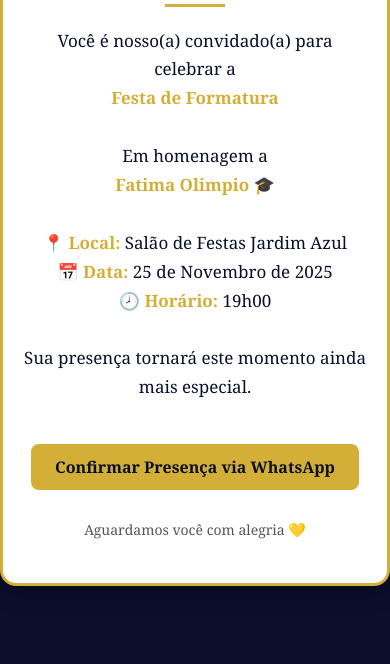
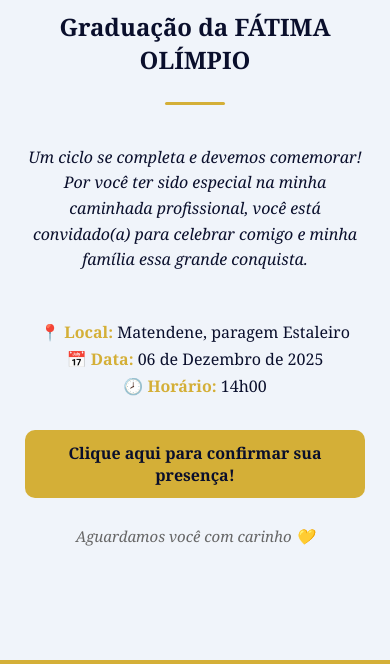
Before and after one commit to FatimaDev-devvv/My-graduation, a plain HTML site: page index.html in a window 390 px wide. Shown: the part 180-844 px from the top of the page. Drawn offline with Linux system fonts and the light colour scheme.

Commit message:
Update index.html

```diff
--- a/index.html
+++ b/index.html
@@ -3,50 +3,69 @@
 <head>
   <meta charset="UTF-8" />
   <meta name="viewport" content="width=device-width, initial-scale=1" />
-  <title>Convite de Formatura - Fatima Olimpio</title>
+  <title>Convite de Formatura - Fátima Olímpio</title>
   <style>
+    * {
+      box-sizing: border-box;
+    }
+
     body {
       margin: 0;
       padding: 0;
       font-family: 'Georgia', serif;
-      background-color: #0a0f2c;
-      color: white;
+      background-color: #ffffff; /* fundo neutro */
+      color: #0a0f2c; /* texto azul escuro */
       display: flex;
       justify-content: center;
       align-items: center;
       min-height: 100vh;
+      padding: 20px;
     }
 
     .card {
-      background-color: #ffffff;
+      background-color: #f0f4fa; /* branco azulado */
       color: #0a0f2c;
-      padding: 40px 30px;
+      padding: 35px 25px;
       border-radius: 16px;
-      max-width: 500px;
-      width: 90%;
-      box-shadow: 0 8px 20px rgba(0,0,0,0.3);
+      max-width: 520px;
+      width: 100%;
+      box-shadow: 0 8px 20px rgba(0, 0, 0, 0.08);
       text-align: center;
-      border: 3px solid #d4af37;
+      border: 2px solid #d4af37; /* dourado */
     }
 
     h1 {
       font-size: 28px;
       margin-bottom: 10px;
-      color: #d4af37;
-      letter-spacing: 1px;
+      color: #0a0f2c;
     }
 
     .divider {
       width: 60px;
       height: 3px;
       background-color: #d4af37;
-      margin: 16px auto;
+      margin: 16px auto 24px;
+      border-radius: 2px;
+    }
+
+    .icon {
+      font-size: 48px;
+      color: #d4af37;
+      margin-bottom: 10px;
+    }
+
+    .message {
+      font-size: 17px;
+      line-height: 1.6;
+      margin-bottom: 30px;
+      font-style: italic;
+      color: #0a0f2c;
     }
 
     .details {
       font-size: 17px;
       line-height: 1.7;
-      margin-top: 20px;
+      margin-bottom: 30px;
     }
 
     .highlight {
@@ -54,58 +73,88 @@
       font-weight: bold;
     }
 
-    .footer {
-      margin-top: 30px;
-      font-size: 14px;
-      color: #555;
-    }
-
     .whatsapp-button {
       display: inline-block;
-      margin-top: 25px;
-      padding: 12px 24px;
+      padding: 14px 28px;
       background-color: #d4af37;
       color: #0a0f2c;
       text-decoration: none;
-      border-radius: 8px;
+      border-radius: 10px;
       font-weight: bold;
+      font-size: 17px;
       transition: background 0.3s ease;
     }
 
     .whatsapp-button:hover {
-      background-color: #c09c30;
+      background-color: #c7a631;
     }
 
-    @media (max-width: 500px) {
+    .footer {
+      margin-top: 28px;
+      font-size: 15px;
+      color: #666;
+      font-style: italic;
+    }
+
+    @media (max-width: 480px) {
+      body {
+        padding: 0;
+      }
+
       .card {
-        padding: 30px 20px;
+        border-radius: 0;
+        height: 100vh;
+        border: none;
+        border-bottom: 4px solid #d4af37;
+        box-shadow: none;
+        display: flex;
+        flex-direction: column;
+        justify-content: center;
+      }
+
+      h1 {
+        font-size: 24px;
+      }
+
+      .message,
+      .details {
+        font-size: 16px;
+      }
+
+      .whatsapp-button {
+        font-size: 16px;
+        padding: 12px 20px;
       }
     }
   </style>
 </head>
 <body>
-  <div class="card">
-    <h1>Convite Especial</h1>
+  <div class="card" role="main" aria-label="Convite para graduação da Fátima Olímpio">
+    <div class="icon">🎓</div> <!-- Ícone de chapéu de graduação -->
+    <h1>Graduação da FÁTIMA OLÍMPIO</h1>
     <div class="divider"></div>
+
+    <p class="message">
+      Um ciclo se completa e devemos comemorar!
+      Por você ter sido especial na minha caminhada profissional,
+      você está convidado(a) para celebrar comigo e minha família essa grande conquista.
+    </p>
+
     <p class="details">
-      Você é nosso(a) convidado(a) para celebrar a<br />
-      <span class="highlight">Festa de Formatura</span><br /><br />
-      Em homenagem a<br />
-      <span class="highlight">Fatima Olimpio</span> 🎓<br /><br />
-      <span class="highlight">📍 Local:</span> Salão de Festas Jardim Azul<br />
-      <span class="highlight">📅 Data:</span> 25 de Novembro de 2025<br />
-      <span class="highlight">🕗 Horário:</span> 19h00<br /><br />
-      Sua presença tornará este momento ainda mais especial.
+      <span class="highlight">📍 Local:</span> Matendene, paragem Estaleiro<br />
+      <span class="highlight">📅 Data:</span> 06 de Dezembro de 2025<br />
+      <span class="highlight">🕗 Horário:</span> 14h00<br />
     </p>
 
     <a
       href="https://wa.me/258870490542?text=Olá%2C%20Fatima!%20Confirmo%20minha%20presença%20na%20sua%20festa%20de%20formatura%20🎓."
       target="_blank"
+      rel="noopener noreferrer"
       class="whatsapp-button">
-      Confirmar Presença via WhatsApp
+      Clique aqui para confirmar sua presença!
     </a>
 
-    <p class="footer">Aguardamos você com alegria 💛</p>
+    <p class="footer">Aguardamos você com carinho 💛</p>
   </div>
 </body>
 </html>
```
